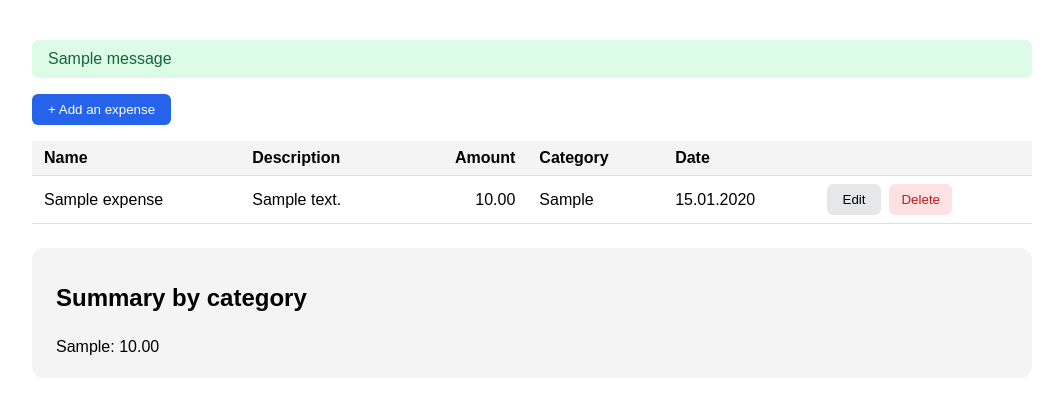
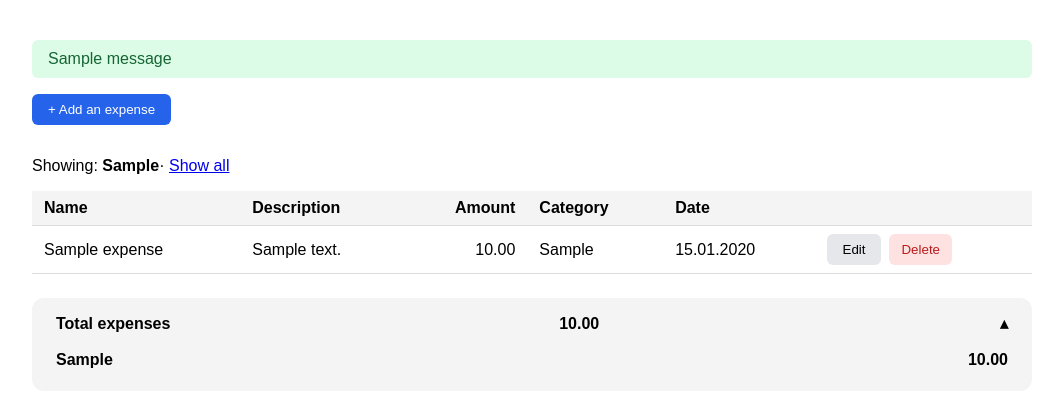
Before and after one commit to VladyslavDub/expense-tracker, a Django app: a page that uses expenses/templates/expenses/expenses_list.html in a window 1280 px wide. Shown: the top 407 px of the page, without its empty margins (108-1171 px from the left). Run offline with Django 5.2, Linux system fonts and the light colour scheme; tables that the repository leaves empty hold one stand-in row (values such as "Sample post"); one stand-in notice (Sample message) is shown.

Commit message:
Add category filter and collapsible total summary
Summary shows the total and expands into per-category amounts. Clicking a category filters the table, and Show all resets the filter.

```diff
--- a/expenses/static/expenses/style.css
+++ b/expenses/static/expenses/style.css
@@ -30,7 +30,9 @@ body {
 dialog::backdrop {
   background: rgba(0, 0, 0, 0.5);
 }
-        dialog p { margin: 0 0 12px;}
+dialog p {
+  margin: 0 0 12px;
+}
 dialog label {
   display: block;
   margin-bottom: 4px;
@@ -42,6 +44,27 @@ body {
   border: 1px solid #ccc;
   border-radius: 6px;
   box-sizing: border-box;
+}
+details.summary summary {
+  display: flex;
+  justify-content: space-between;
+  align-items: center;
+  cursor: pointer;
+  list-style: none;
+  font-weight: 600;
+}
+details.summary summary::-webkit-details-marker {
+  display: none;
+}
+details.summary summary::after {
+  content: "▾";
+  margin-left: 12px;
+}
+details.summary[open] summary::after {
+  content: "▴";
+}
+details.summary ul {
+  margin-top: 12px;
 }
 .actions {
   display: flex;
@@ -61,7 +84,9 @@ body {
   border-radius: 6px;
   cursor: pointer;
 }
-        .button:hover { background: #1d4ed8; }
+.button:hover {
+  background: #1d4ed8;
+}
 .button-secondary {
   padding: 8px 16px;
   background: #e5e7eb;
@@ -90,6 +115,13 @@ body {
 .summary li:last-child {
   border-bottom: none;
 }
+.summary li a {
+  color: inherit;
+  text-decoration: none;
+}
+.summary li.active a {
+  font-weight: 700;
+}
 .button-danger {
   padding: 6px 12px;
   background: #fee2e2;
@@ -103,7 +135,21 @@ body {
   color: white;
 }
 
-        .messages { list-style: none; padding: 0; margin: 0 0 16px; }
-        .message { padding: 10px 16px; border-radius: 6px; margin-bottom: 8px; }
-        .message.success { background: #dcfce7; color: #166534; }
-        .message.error { background: #fee2e2; color: #b91c1c; }
+.messages {
+  list-style: none;
+  padding: 0;
+  margin: 0 0 16px;
+}
+.message {
+  padding: 10px 16px;
+  border-radius: 6px;
+  margin-bottom: 8px;
+}
+.message.success {
+  background: #dcfce7;
+  color: #166534;
+}
+.message.error {
+  background: #fee2e2;
+  color: #b91c1c;
+}
--- a/expenses/templates/expenses/expenses_list.html
+++ b/expenses/templates/expenses/expenses_list.html
@@ -12,6 +12,9 @@
     <button class="button" onclick="document.getElementById('expense-dialog').showModal()">
         + Add an expense
     </button>
+    {% if selected_category %}
+        <p>Showing: <strong>{{ selected_category }}</strong>· <a href="{% url 'expense_list'%}">Show all</a></p>
+    {% endif %}
     {% include 'expenses/partials/_table.html' %}
     {% include 'expenses/partials/_summary.html' %}
     {% include 'expenses/partials/_add_dialog.html' %}
--- a/expenses/templates/expenses/partials/_summary.html
+++ b/expenses/templates/expenses/partials/_summary.html
@@ -1,9 +1,12 @@
 {% load static %}
-<div class="summary">
-    <h2>Summary by category</h2>
+<details class="summary" {% if selected_category %}open{% endif %}>
+    <summary>
+        <span>Total expenses</span>
+        <strong>{{ total|floatformat:2 }}</strong>
+    </summary>
     <ul>
-        {% for category, total in stats.items %}
-        <li>{{ category }}: {{total}}</li>
+        {% for category, amount in stats.items %}
+        <li {% if category == selected_category %}class="active"{% endif %}><span><a href="?category={{ category|urlencode }}">{{ category }}</a></span><strong>{{ amount|floatformat:2 }}</strong></li>
         {% endfor %}
     </ul>
-</div>
+</details>
--- a/expenses/urls.py
+++ b/expenses/urls.py
@@ -1,4 +1,5 @@
 from django.urls import path
+
 from . import views
 
 urlpatterns = [
--- a/expenses/views.py
+++ b/expenses/views.py
@@ -1,42 +1,69 @@
-from django.shortcuts import render, redirect, get_object_or_404
 from django.contrib import messages
+from django.core.paginator import Paginator
+from django.shortcuts import get_object_or_404, redirect, render
+
+from .forms import ExpenseForm
 from .models import Expense
-from .forms import ExpenseForm
 from .services import totals_by_category
+
 
 def expense_delete(request, pk):
     expense = get_object_or_404(Expense, pk=pk)
-    if request.method == 'POST':
+    if request.method == "POST":
         expense.delete()
-    return redirect('expense_list')
+    return redirect("expense_list")
+
 
 def expense_list(request):
-    expenses = Expense.objects.all().order_by('-date_of_expenditure', '-id')
+    expenses = Expense.objects.all().order_by("-date_of_expenditure", "-id")
     form = ExpenseForm()
-    edit_form = ExpenseForm(auto_id='edit_%s')
+    edit_form = ExpenseForm(auto_id="edit_%s")
     stats = totals_by_category(expenses)
-    categories = Expense.objects.values_list('category', flat=True).distinct().order_by('category')
-    return render(request, 'expenses/expenses_list.html', {'expenses': expenses, 'form': form, 'stats': stats, 'categories': categories, 'edit_form': edit_form})
+    total = sum(stats.values())
+    categories = (
+        Expense.objects.values_list("category", flat=True)
+        .distinct()
+        .order_by("category")
+    )
+    selected_category = request.GET.get('category')
+    filtered = expenses
+    if selected_category:
+        filtered = expenses.filter(category=selected_category)
+    return render(
+        request,
+        "expenses/expenses_list.html",
+        {
+            "expenses": filtered,
+            "form": form,
+            "stats": stats,
+            "selected_category": selected_category,
+            "categories": categories,
+            "edit_form": edit_form,
+            "total": total,
+        },
+    )
+
 
 def expense_add(request):
-    if request.method == 'POST':
+    if request.method == "POST":
         form = ExpenseForm(request.POST)
         if form.is_valid():
             form.save()
-            messages.success(request, 'Expense added.')
+            messages.success(request, "Expense added.")
     else:
         for field, errors in form.errors.item():
-            messages.error(request, f'{field}: {"".join(errors)}')
-    return redirect('expense_list')
+            messages.error(request, f"{field}: {''.join(errors)}")
+    return redirect("expense_list")
+
 
 def expense_edit(request, pk):
     expense = get_object_or_404(Expense, pk=pk)
-    if request.method == 'POST':
+    if request.method == "POST":
         form = ExpenseForm(request.POST, instance=expense)
         if form.is_valid():
             form.save()
-            messages.success(request, 'Expense updated.')
+            messages.success(request, "Expense updated.")
         else:
             for field, errors in form.errors.items():
-                messages.error(request, f'{field}: {"".join(errors)}')
-    return redirect('expense_list')
+                messages.error(request, f"{field}: {''.join(errors)}")
+    return redirect("expense_list")
```
Also changed, not shown: expenses/static/expenses/app.js (+12 -11 lines). Lines whose indentation alone changed are shown as unchanged.
